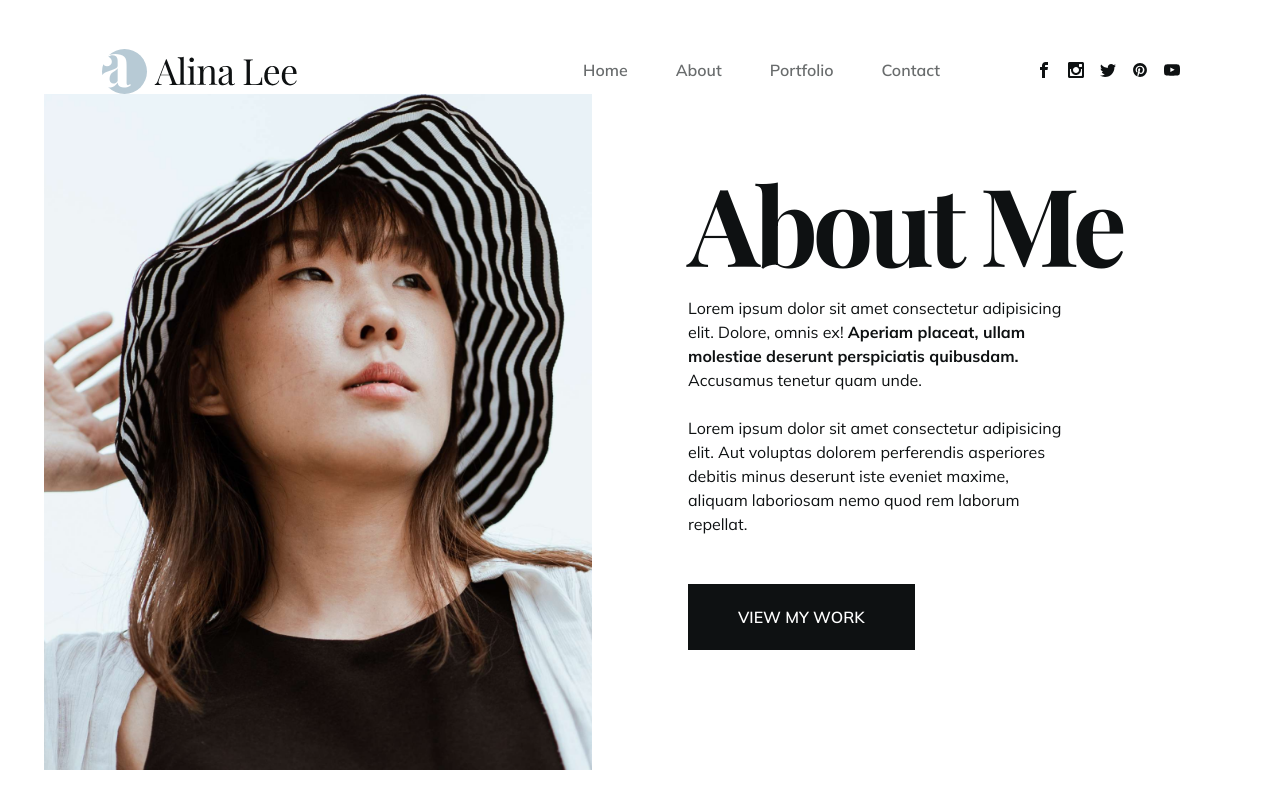
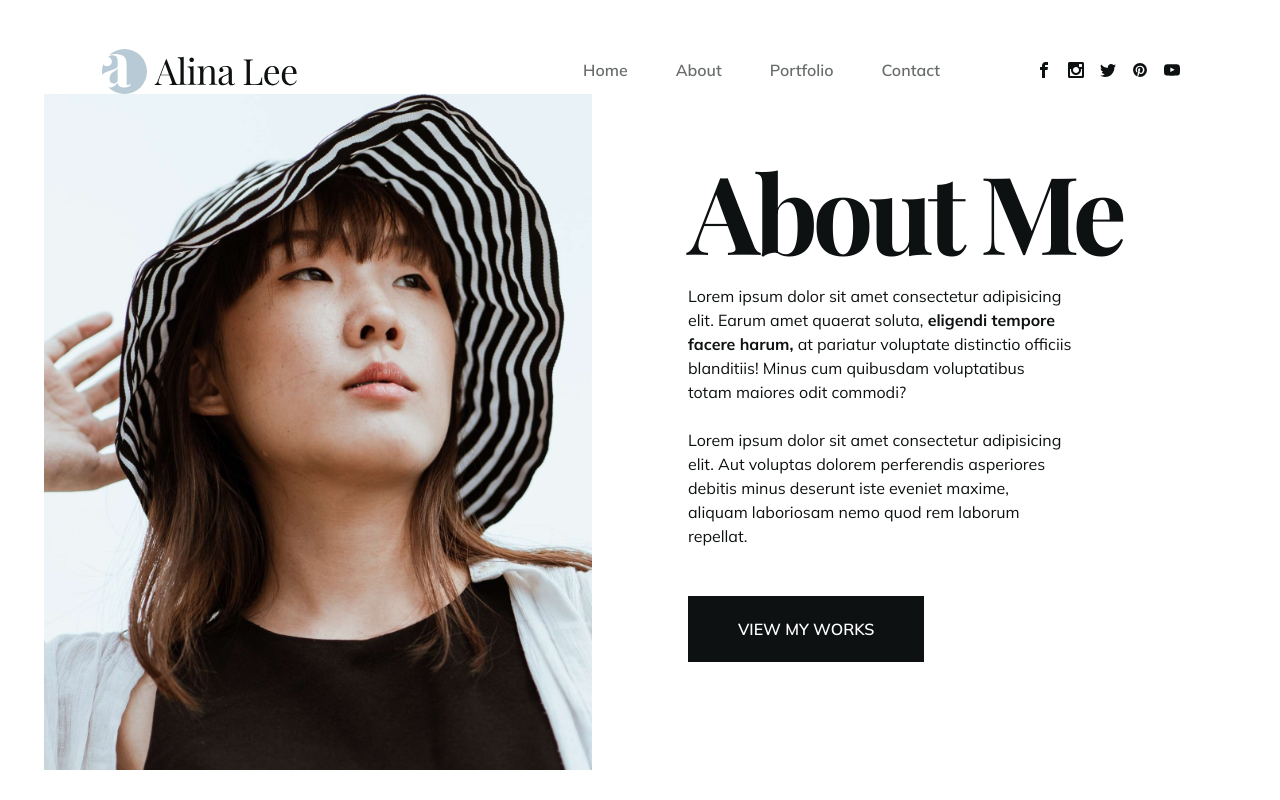
Before and after one commit to dealverina/photography-portfolio, a React (Vite) app: page /about in a window 1280 px wide. Built offline with nearby package versions, Linux system fonts and the light colour scheme; a web font is replaced by a local one.

Commit message:
fix about page

```diff
--- a/src/pages/About.tsx
+++ b/src/pages/About.tsx
@@ -29,13 +29,10 @@ export const About = () => {
           >
             <h1 className="h1">About me</h1>
             <p className="mb-12 max-w-sm">
-              Lorem ipsum dolor sit amet consectetur adipisicing elit. Dolore,
-              omnis ex!{" "}
-              <b>
-                Aperiam placeat, ullam molestiae deserunt perspiciatis
-                quibusdam.
-              </b>{" "}
-              Accusamus tenetur quam unde.
+              Lorem ipsum dolor sit amet consectetur adipisicing elit. Earum
+              amet quaerat soluta, <b>eligendi tempore facere harum,</b> at
+              pariatur voluptate distinctio officiis blanditiis! Minus cum
+              quibusdam voluptatibus totam maiores odit commodi?
               <br />
               <br />
               Lorem ipsum dolor sit amet consectetur adipisicing elit. Aut
@@ -44,7 +41,7 @@ export const About = () => {
               repellat.
             </p>
             <Link to={"/portfolio"} className="btn">
-              View my work
+              View my works
             </Link>
           </motion.div>
         </div>
```
